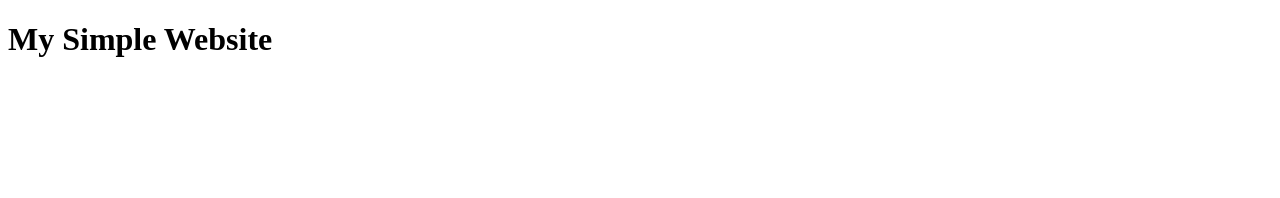
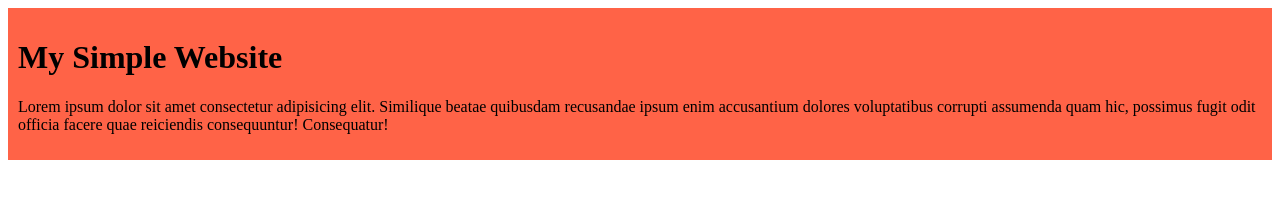
Before and after one commit to sadik47/my-simple-website, a plain HTML site: page index.html in a window 1280 px wide. Drawn offline with Linux system fonts and the light colour scheme.

Commit message:
added blog

```diff
--- a/index.html
+++ b/index.html
@@ -3,11 +3,13 @@
 <head>
     <meta charset="UTF-8">
     <meta name="viewport" content="width=device-width, initial-scale=1.0">
+    <link rel="stylesheet" href="styles/blog.css">
     <title>website</title>
 </head>
 <body>
     <div>
         <h1>My Simple Website</h1>
+        <p>Lorem ipsum dolor sit amet consectetur adipisicing elit. Similique beatae quibusdam recusandae ipsum enim accusantium dolores voluptatibus corrupti assumenda quam hic, possimus fugit odit officia facere quae reiciendis consequuntur! Consequatur!</p>
     </div>
 </body>
 </html>
--- /dev/null
+++ b/styles/blog.css
@@ -0,0 +1,4 @@
+div{
+    background-color: tomato;
+    padding: 10px;
+}
```
